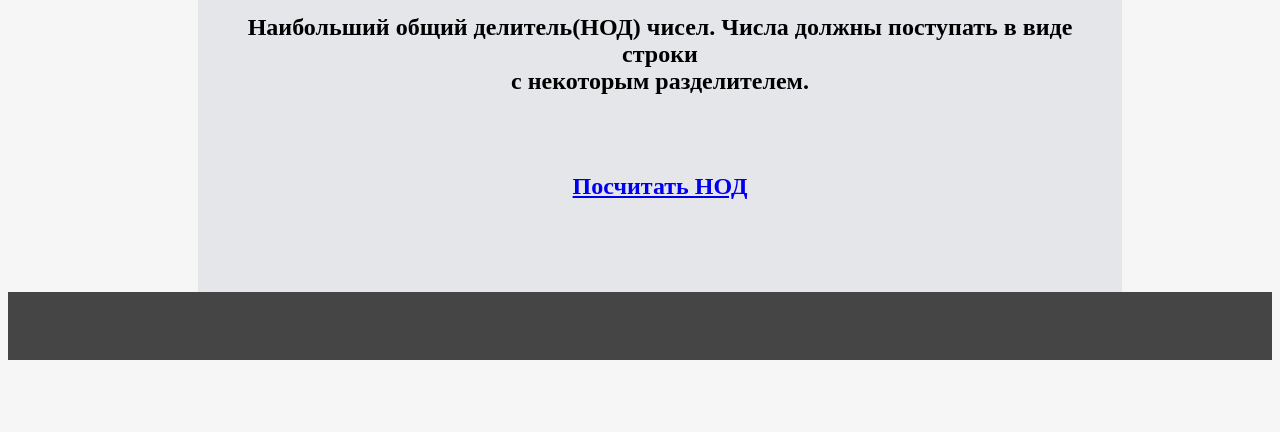
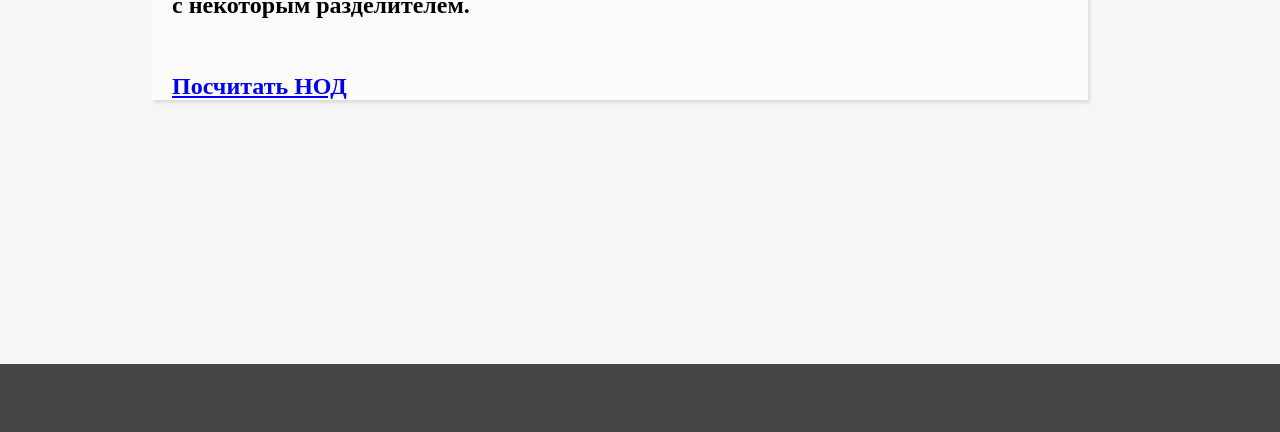
Before and after one commit to an-st-u/JavaTest, a plain HTML site: page lab3/index.html in a window 1280 px wide. Shown: the part 437-869 px from the top of the page. Before the commit the page ends 805 px from the top, so only its background shows below. Drawn offline with Linux system fonts and the light colour scheme; files that its build step writes are made by us from their sources.

Commit message:
Update example.css

```diff
--- a/lab3/example.css
+++ b/lab3/example.css
@@ -1,3 +1,11 @@
+*{
+
+	margin:0px;
+	padding:0px;
+
+}
+
+
 body {
 
 	background-color: #f6f6f6;
@@ -6,18 +14,18 @@ body {
 }
 
 
-#backs {
+#osnova {
 
-	background-color: #e5e6ea;
+	background-color: #fdfcfc;
 	width: 70%;
-	margin-left: 15%;
-	margin-right: 15%;
+	margin: 40px 15% 15% auto;
+	box-shadow: 2px 3px 3px #DDDDDD;
 	padding-left: 20px;
 	padding-right: 20px;
 
 }
 
-#osnova {
+#text_1 {
 
  	padding-left: 10px;
 	padding-right: 10px;
@@ -26,8 +34,6 @@ body {
 
 #bot {
 
-	padding: 15px;
-	padding-top: 25px;
-	padding-bottom: 25px;
+	padding: 25px;
 	background-color: #454545;
 }
```
